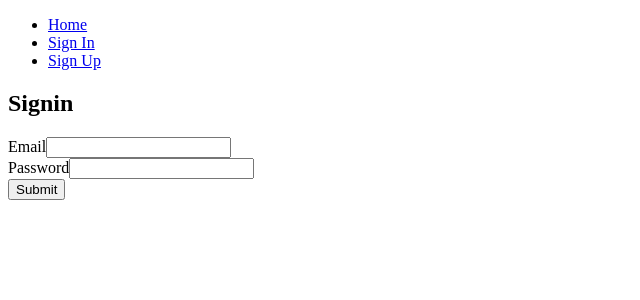
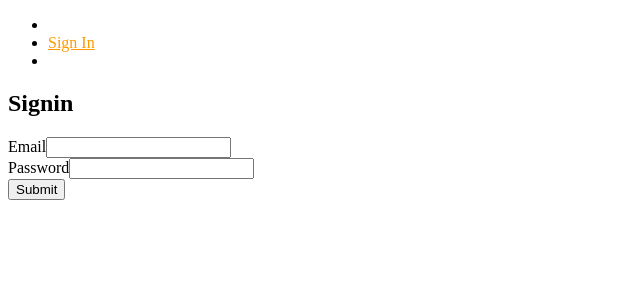
Before and after one commit to rupeshkumar17/project_social_front, a React (Create React App) app: page /signin in a window 1280 px wide. Shown: the top 300 px of the page, without its empty margins (0-640 px from the left). Built offline with nearby package versions, Linux system fonts and the light colour scheme.

Commit message:
degraded version

```diff
--- a/package.json
+++ b/package.json
@@ -11,7 +11,8 @@
     "mdbreact": "^5.2.0",
     "react": "^17.0.2",
     "react-dom": "^17.0.2",
-    "react-router-dom": "^6.2.1",
+    "react-router": "^4.3.1",
+    "react-router-dom": "^4.3.1",
     "react-scripts": "5.0.0",
     "web-vitals": "^2.1.4"
   },
--- a/src/MainRouter.js
+++ b/src/MainRouter.js
@@ -1,7 +1,7 @@
 import React from "react";
 import Home from "./core/Home";
 import Menu from "./core/Menu";
-import { Route, Routes } from "react-router-dom";
+import { Route, Switch } from "react-router-dom";
 import Signup from "../src/user/Signup";
 import Signin from "../src/user/Signin";
 
@@ -9,11 +9,11 @@ const MainRouter = () => {
   return (
     <div>
       <Menu/>
-      <Routes>
-        <Route exact path="/" element={<Home />} />
-        <Route exact path="/signup" element={<Signup />} />
-        <Route exact path="/signin" element={<Signin />} />
-      </Routes>
+      <Switch>
+        <Route exact path="/" component={Home } />
+        <Route exact path="/signup" component={Signup } />
+        <Route exact path="/signin" component={Signin } />
+      </Switch>
     </div>
   );
 };
--- a/src/core/Menu.js
+++ b/src/core/Menu.js
@@ -1,28 +1,36 @@
-import { Link, } from "react-router-dom";
+import { Link, withRouter } from "react-router-dom";
 
-// const IsActive = (history, path) => {
-//     if (history.location.pathname === path) return {
-//         color:"#ff9900"
-//     }
-//     else return {color:"ffffff"}
-// }
-const Menu = () => {
-
+const isActive = (history, path) => {
+  if (history.location.pathname === path)
+    return {
+      color: "#ff9900",
+    };
+  else return { color: "#ffffff" };
+};
+const Menu = ({ history }) => {
   return (
     <div>
       <ul className="nav nav-tabs bg-primary">
         <li className="nav-item">
-          <Link to="/" className="nav-link" >
+          <Link className="nav-link" style={isActive(history, "/")} to="/">
             Home
           </Link>
         </li>
         <li className="nav-item">
-          <Link to="/signin" className="nav-link">
+          <Link
+            className="nav-link"
+            style={isActive(history, "/signin")}
+            to="/signin"
+          >
             Sign In
           </Link>
         </li>
         <li className="nav-item">
-          <Link to="/signup" className="nav-link">
+          <Link
+            className="nav-link"
+            style={isActive(history, "/signup")}
+            to="/signup"
+          >
             Sign Up
           </Link>
         </li>
@@ -31,4 +39,4 @@ const Menu = () => {
   );
 };
 
-export default Menu;
+export default withRouter(Menu);
--- a/src/user/Signin.js
+++ b/src/user/Signin.js
@@ -1,5 +1,5 @@
 import React, { Component } from "react";
-import { Navigate } from "react-router-dom";
+import {  Redirect } from "react-router-dom";
 
 class Signin extends Component {
   constructor() {
@@ -90,7 +90,7 @@ class Signin extends Component {
   render() {
     const { email, password, error, redirectToReferer, loading } = this.state;
     if (redirectToReferer) {
-      return <Navigate to="/" />;
+      return <Redirect to="/" />;
     }
     return (
       <div className="container">
```
Also changed, not shown: 1 other file (tests, documents, lock files or other folders).
